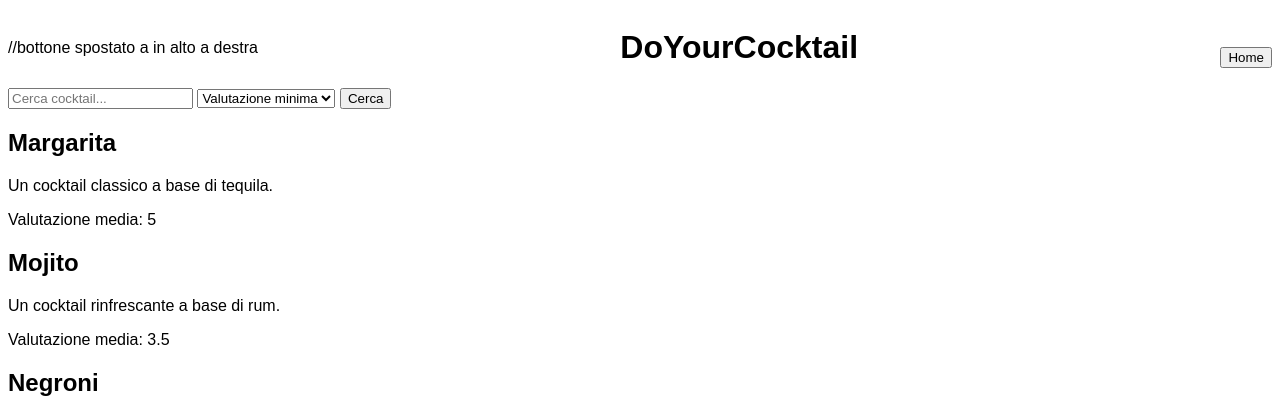
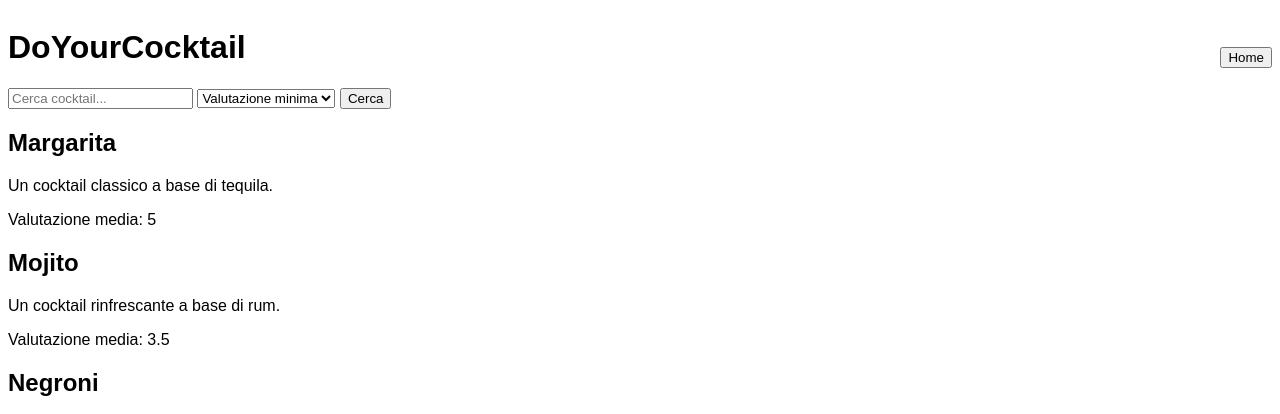
Before and after one commit to MAzzimonti/DoYourCocktail, a PHP site: page /pagina_filtri_ricerca.php in a window 1280 px wide. Shown: the top 414 px of the page. Run offline with PHP 8.4, Linux system fonts and the light colour scheme; data comes from the database, SQL or seed files in the repository.

Commit message:
tolto commento
tolto il commento che si vedeva nella pagina. da sistemare la ricerca (non va il filtro per la valutazione)

```diff
--- a/pagina_filtri_ricerca.php
+++ b/pagina_filtri_ricerca.php
@@ -57,7 +57,7 @@ $result = $stmt->get_result();
     </style>
 </head>
 <body>
-    <div class="header">    //bottone spostato a in alto a destra
+    <div class="header">
         <h1>DoYourCocktail</h1>
         <div class="home-button">
             <a href="index.php"><button>Home</button></a>
```
